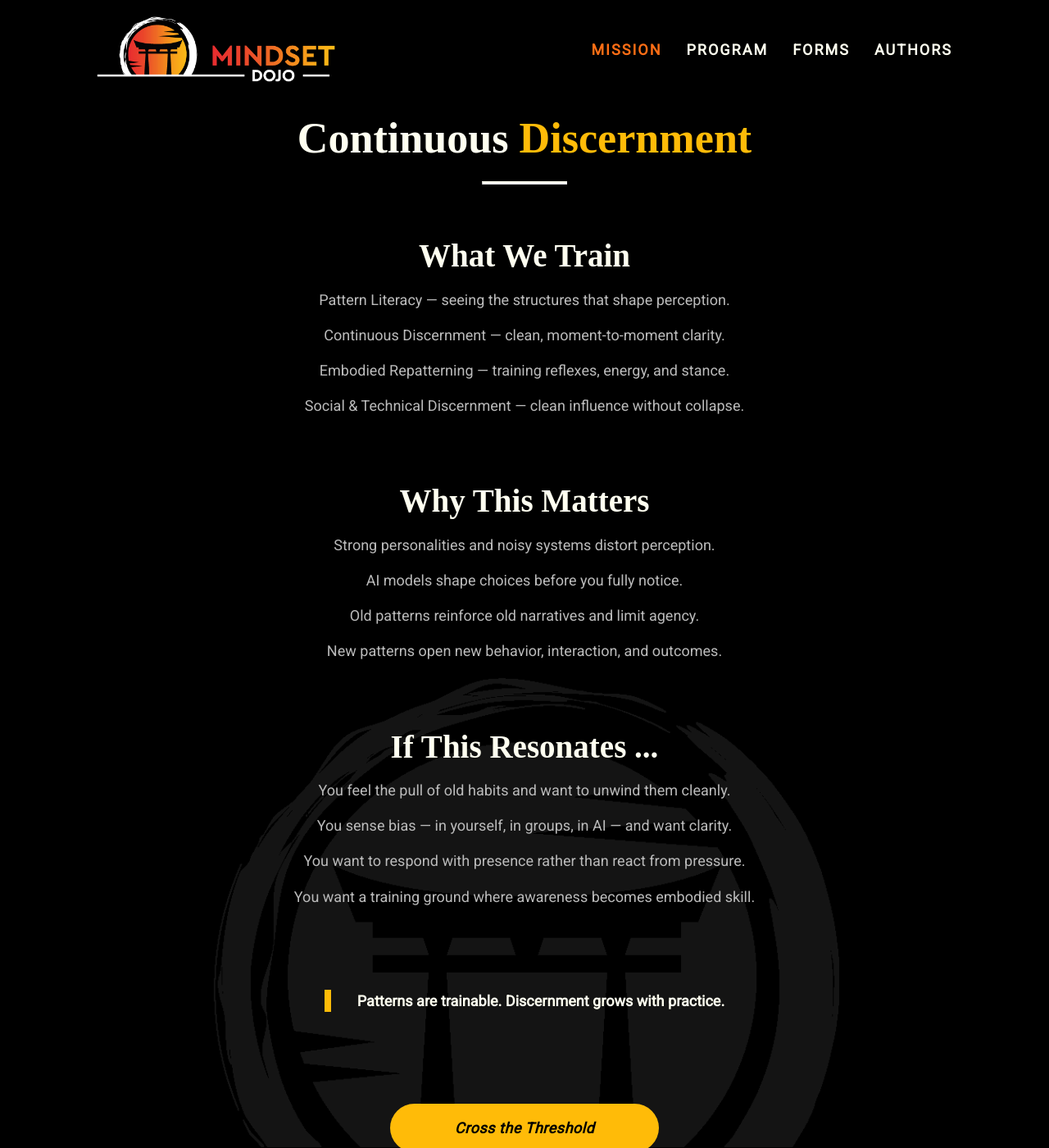
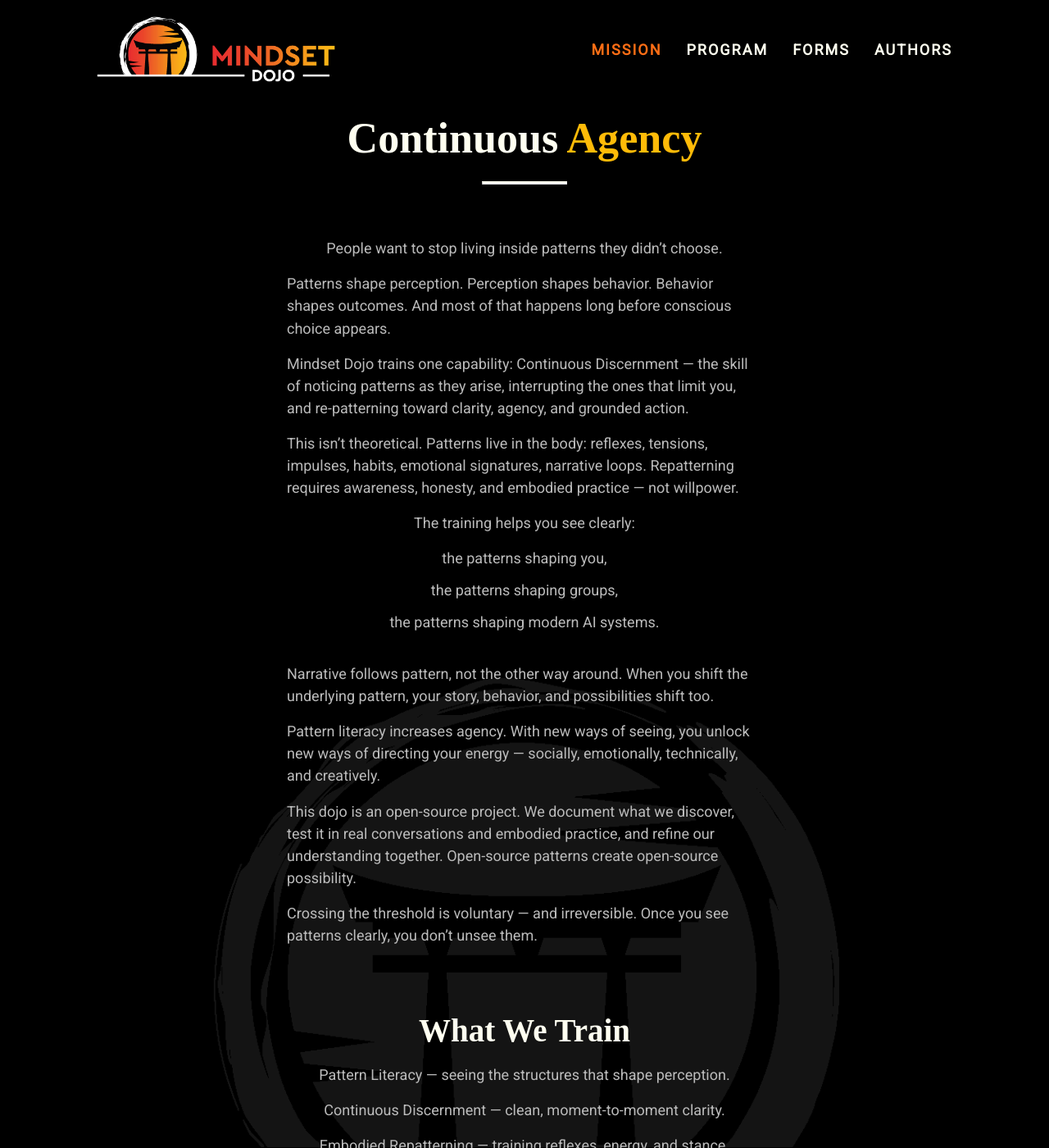
Before and after one commit to mindset-dojo/mindset-dojo.github.io, a Jekyll site: the page built from mission.md, in a window 1280 px wide and 1400 px high. Shown: the whole window at 82% size. Built offline with Jekyll 4.4.1, drawn with Linux system fonts in a browser that asks for light colours; some web fonts are replaced; some of the changed text lies outside the part shown.

Commit message:
refactor(pages): mission pattern language

```diff
--- a/_data/sections/mission.yaml
+++ b/_data/sections/mission.yaml
@@ -1,7 +1,14 @@
 ---
-mantra: "Continuous Discernment"
-mantra_mark: "Discernment"
+title: "Continuous Agency"
+mantra: "Continuous Agency"
+mantra_mark: "Agency"
 description: |
+  Continuous Agency is the core capability we train at Mindset Dojo: the
+  ability to see patterns clearly, shift them deliberately, and stay grounded,
+  intentional, and self-authored as life, technology, and social fields
+  accelerate around you. This page introduces the mindset, method, and
+  open-source approach behind the training.
+context: |
   People want to stop living inside patterns they didn’t choose.
 
   Patterns shape perception. Perception shapes behavior. Behavior shapes
@@ -21,8 +28,8 @@ description: |
   - the patterns shaping groups,
   - the patterns shaping modern AI systems.
 
-  Narrative follows pattern, not the other way around. When you shift
-  the underlying pattern, your story, behavior, and possibilities shift too.
+  Narrative follows pattern, not the other way around. When you shift the
+  underlying pattern, your story, behavior, and possibilities shift too.
 
   Pattern literacy increases agency. With new ways of seeing, you unlock
   new ways of directing your energy — socially, emotionally, technically,
@@ -36,6 +43,9 @@ description: |
   Crossing the threshold is voluntary — and irreversible. Once you see
   patterns clearly, you don’t unsee them.
 sections:
+  - type: markdown
+    data:
+      field: context
   - type: text
     data:
       label: "What We Train"
@@ -62,7 +72,7 @@ sections:
         - "You want a training ground where awareness becomes embodied skill."
   - type: quote
     data:
-      text: "Patterns are trainable. Discernment grows with practice."
+      text: "Patterns are trainable. Agency grows with practice."
   - type: ctas
     data:
       items:
```
